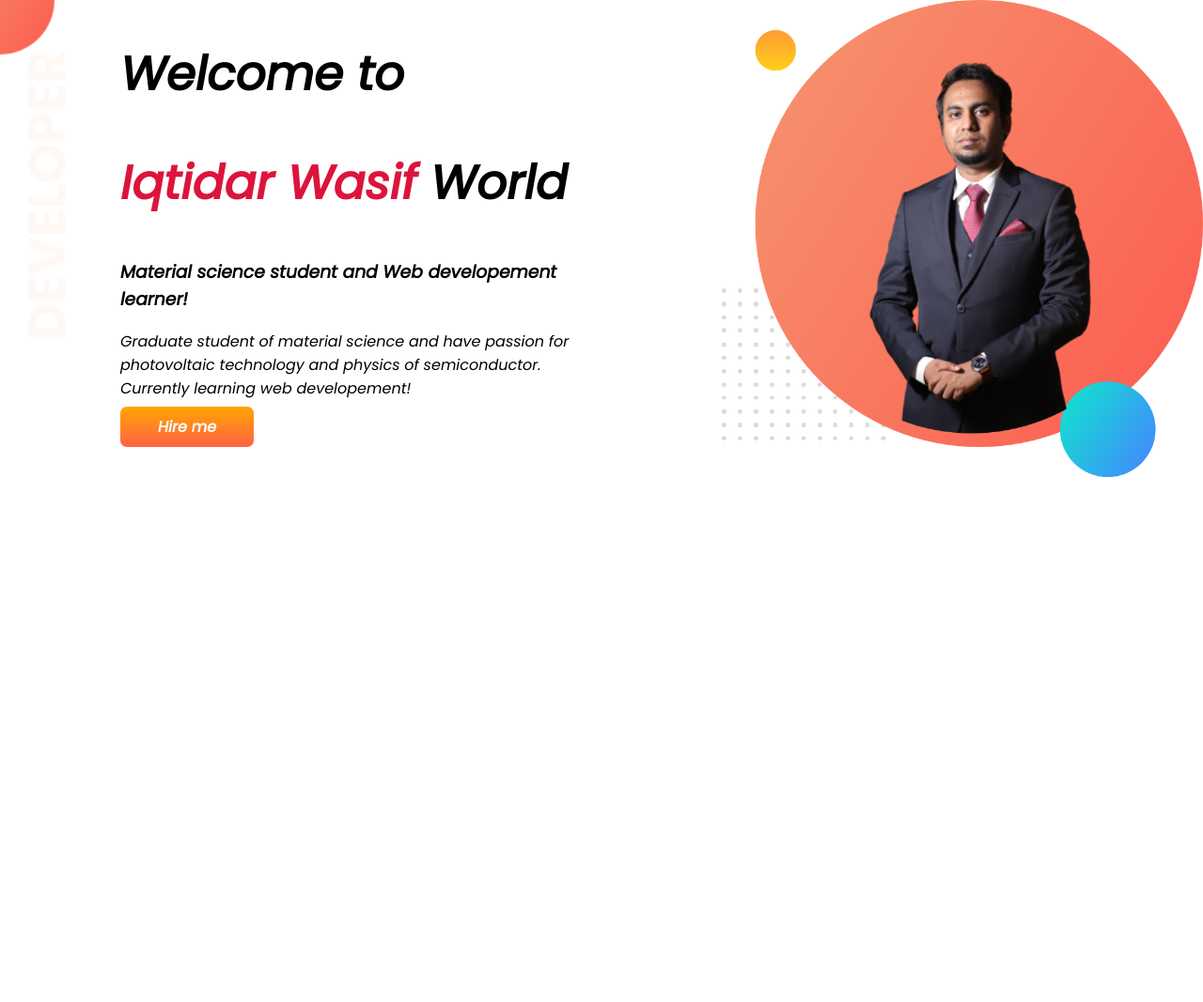
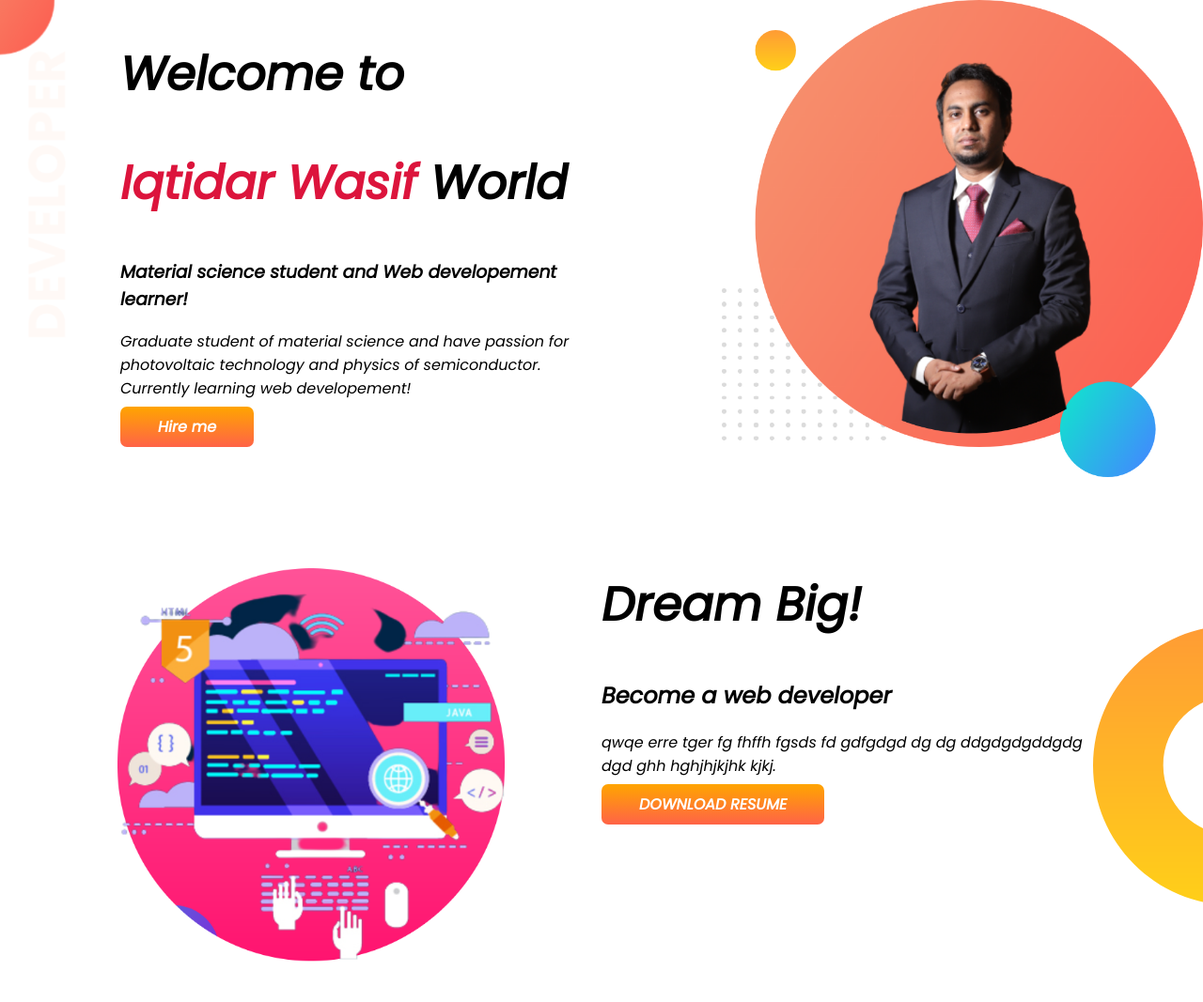
Before and after one commit to Iqtidar102011/portfolio_1, a plain HTML site: page index.html in a window 1280 px wide. Shown: the top 1067 px of the page at 94% size. Before the commit the page ends 800 px from the top, so only its background shows below. Drawn offline with Linux system fonts and the light colour scheme.

Commit message:
secondpart

```diff
--- a/index.html
+++ b/index.html
@@ -30,6 +30,18 @@
             <img src="showOff/my-bg.png" alt="">
         </div>
     </section>
+    <section class="dream_big">
+        <div class="edit">
+            <img src="showOff/my-bg2.png" alt="">
+        </div>
+        <div class="edit">
+            <h1>Dream Big!</h1>
+            <h2>Become a web developer</h2>
+            <p>qwqe erre tger fg fhffh fgsds fd gdfgdgd dg dg ddgdgdgddgdg dgd ghh hghjhjkjhk kjkj.</p>
+            <a class="linkbutton" target="_blank" href="http://">DOWNLOAD RESUME</a>
+        </div>
+
+    </section>
 
 </body>
 
--- a/style.css
+++ b/style.css
@@ -13,6 +13,7 @@ h1 {
 
 section {
     display: flex;
+    margin-bottom: 50px;
 }
 
 .sizes {
@@ -38,3 +39,20 @@ section {
     background-image: url(images/top-banner.png);
     background-repeat: no-repeat;
 }
+
+.edit img {
+    width: 100%;
+    padding-left: 10%;
+}
+
+.edit {
+    width: 100%;
+    padding-right: 10%;
+}
+
+.dream_big {
+    background-image: url(images/dream-bg.png);
+    background-repeat: no-repeat;
+    background-position: right;
+    margin-right: 0;
+}
```
Also changed, not shown: images/01.jpg (added), showOff/my-bg2.png (added).
